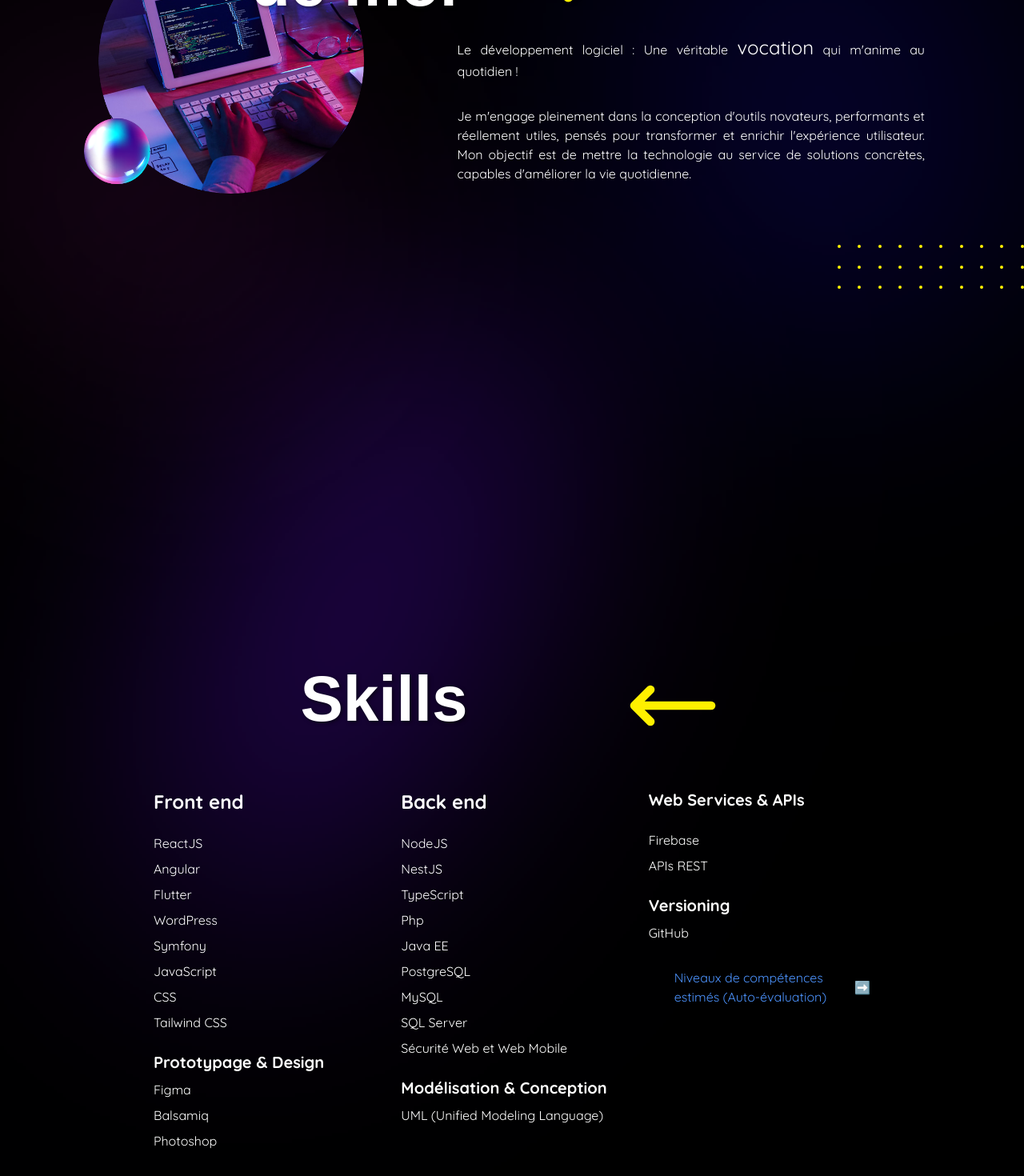
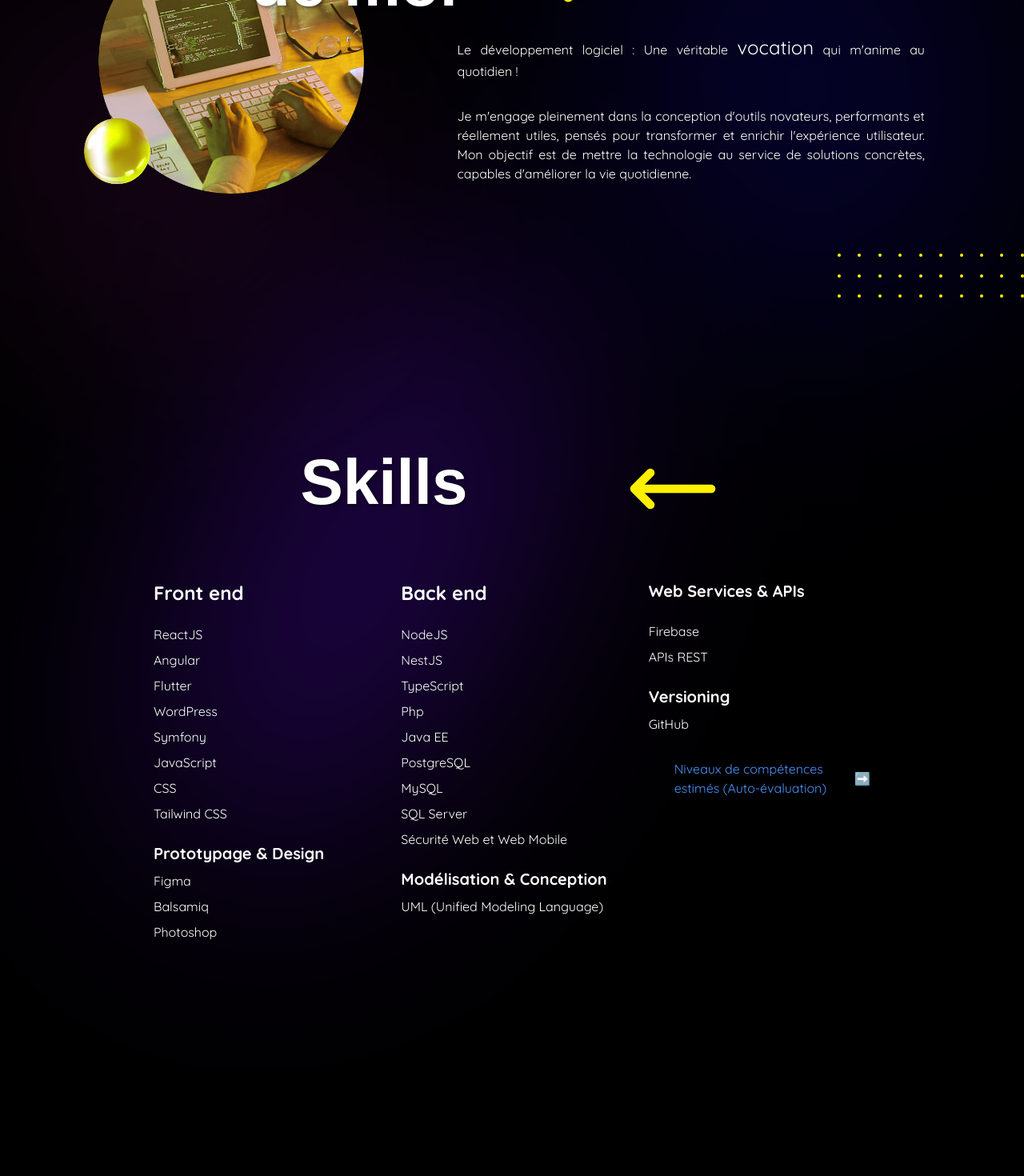
Before and after one commit to YoCode35/my-book, a Next.js app: page / in a window 1280 px wide. Shown: the part 1008-2478 px from the top of the page at 80% size. Built offline with nearby package versions, Linux system fonts and the light colour scheme.

Commit message:
Update Responsive + Graphic elements

```diff
--- a/src/app/page.tsx
+++ b/src/app/page.tsx
@@ -31,7 +31,7 @@
                     text-shadow
                     text-center
                     mt-0
-                    mb-36 sm:mb-32 md:mb-64 lg:mb-64
+                    mb-36 sm:mb-32 md:mb-64 lg:mb-40px
                     font-rubik font-bold
                     px-8"
       >
@@ -39,12 +39,10 @@
       </p>
 
       {/* About Section */}
-      <div
-        id="abouthome"
-        className=" lg:flex
+      <div id="abouthome" className=" lg:flex
                                       items-start
                                       w-full
-                    h-[calc(65vh+20rem)] sm:h-[calc(50vh+15rem)] md:h-[calc(60vh+10rem)] lg:h-[calc(70vh+10rem)]
+                                      lg:flex items-start w-full h-[600px] sm:h-[500px] md:h-[550px] lg:h-0px]
                                       md:pt-16"
       >
 
@@ -64,7 +62,7 @@
           <h1 className=" absolute
                           z-10
                           top-[-7%] sm:top-[-5%] md:top-[-20%] lg:top-[-25%]
-                          left-[35%] sm:left-[35%] md:left-[30%] lg:left-[30%]
+                          left-[20%] sm:left-[35%] md:left-[30%] lg:left-[30%]
                           text-[3rem] sm:text-[4rem] md:text-[5rem]
                           leading-tight
                           text-shadow
@@ -123,7 +121,7 @@
         </div>
         <DotsRectangle
           className=" w-[40%] sm:w-[40%] md:w-[40%] lg:w-[20%]
-                      mt-8 sm:mt-8 md:mt-8 lg:mt-48
+                      mt-8 sm:mt-8 md:mt-8 lg:mt-96
                       self-center
                       ml-auto"
           rows={3}
@@ -133,16 +131,14 @@
       </div>
 
       {/* SEPARATEUR */}
-      <div className="h-32 sm:h-80 md:h-72 lg:h-32 xl:h-64"></div>
+      <div className="h-[128px] sm:h-[320px] md:h-[288px] lg:h-[200px]"></div>
       {/* SEPARATEUR */}
 
       {/* Skills Section */}
-      <div
-        id="skills"
-        className=" h-[calc(130vh+25rem)] sm:h-[calc(90vh+15rem)] md:h-[calc(90vh+15rem)] lg:h-[calc(70vh+10rem)]
+      <div id="skills" className=" h-[1400px] sm:h-[600px] md:h-[850px] lg:h-[850px] flex flex-col justify-center items-center
                                    flex flex-col justify-center items-center"
       >
-        <h1 className="relative
+        <h1 className=" relative
                                     z-10
                                     text-[3rem]
                                     sm:text-[4rem] md:text-[5rem]
@@ -151,10 +147,11 @@
                                     text-center
                                     flex items-center
                                     justify-center
-                       top-[0px] sm:top-[0px] md:top-[0px] lg:top-[110px]
+                                    top-[0px] sm:top-[0px] md:top-[0px] lg:top-[0px]
                                     mx-auto"
         >
           Skills
+          {/* Arrow */}
           <svg xmlns="http://www.w3.org/2000/svg" fill="none" viewBox="0 0 24 24" strokeWidth={2} stroke="currentColor" className=" text-colorChart
                                                                                                                                     w-[8rem]
                                                                                                                                     h-[8rem]
@@ -165,8 +162,8 @@
           </svg>
         </h1>
 
-        <div className="flex justify-center">
-          <div className="paragraph-custom max-w-4xl w-full mx-auto relative top-[20px] md:top-[40px] lg:top-[150px] text-left justify-center">
+        <div className="flex justify-center px-4 sm:px-8 md:px-12 lg:px-16">
+          <div className="paragraph-custom max-w-4xl w-full mx-auto relative top-[20px] md:top-[40px] lg:top-[50px] text-left justify-center">
             <div className="grid grid-cols-1 sm:grid-cols-3 gap-8 pb-24 sm:pb-96 md:pb-96 lg:pb-96">
               {/* Première colonne */}
               <div className="text-center sm:text-left ">
--- a/src/components/Navbar.tsx
+++ b/src/components/Navbar.tsx
@@ -30,7 +30,7 @@
         const aboutSection = document.querySelector("#abouthome");
         if (aboutSection) {
           const aboutRect = aboutSection.getBoundingClientRect();
-          const isAboutVisible = aboutRect.top <= window.innerHeight * 0.3 && aboutRect.bottom >= 0;
+          const isAboutVisible = aboutRect.top <= window.innerHeight * 0.2 && aboutRect.bottom >= 0;
           setIsAboutActive(isAboutVisible);
         }
 
--- a/tailwind.config.ts
+++ b/tailwind.config.ts
@@ -9,6 +9,10 @@
   ],
   theme: {
     extend: {
+      screens: {
+        'xsm': '375px', // Taille spécifique pour les petits smartphones
+        'xxl': '1440px', // Taille pour les grands écrans
+      },
       colors: {
         navBackground: "#ccc",
         boxShadow: {
```
Also changed, not shown: public/img/img_a-propos.png, public/img/moi.png. Lines whose indentation alone changed are shown as unchanged.
